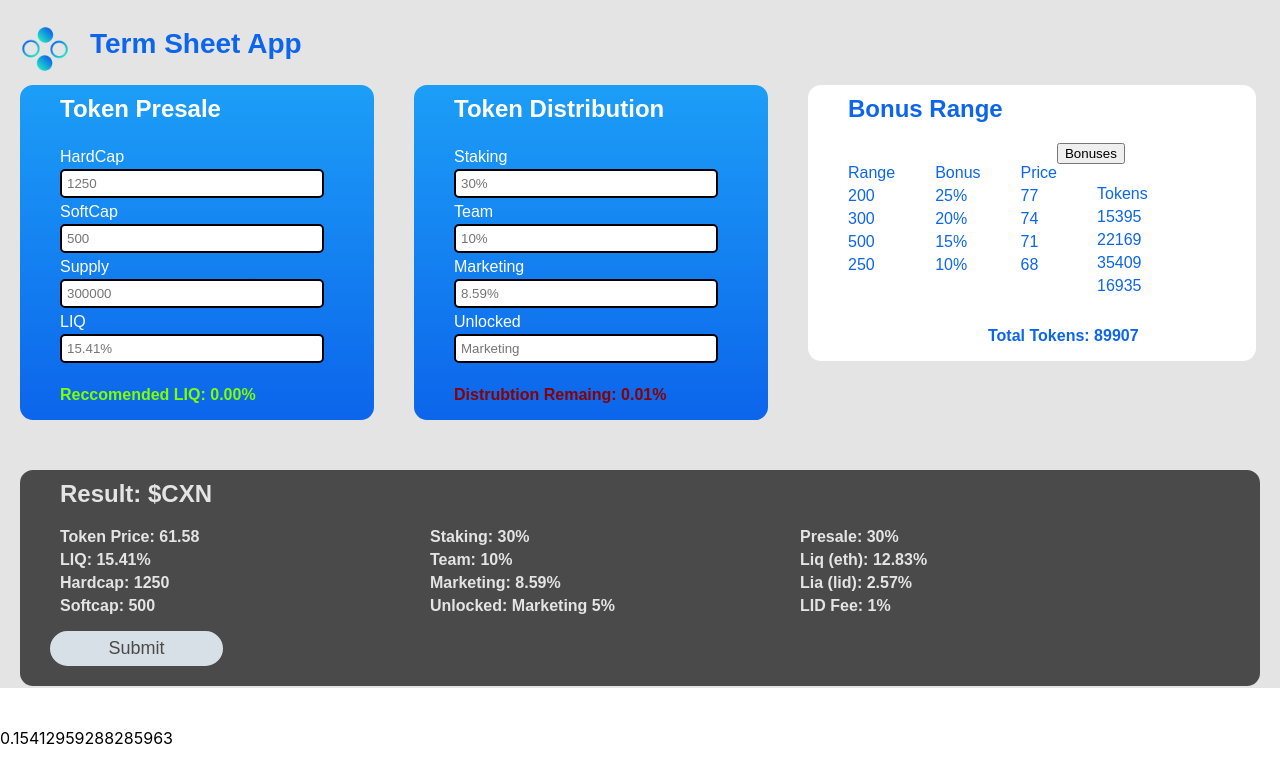
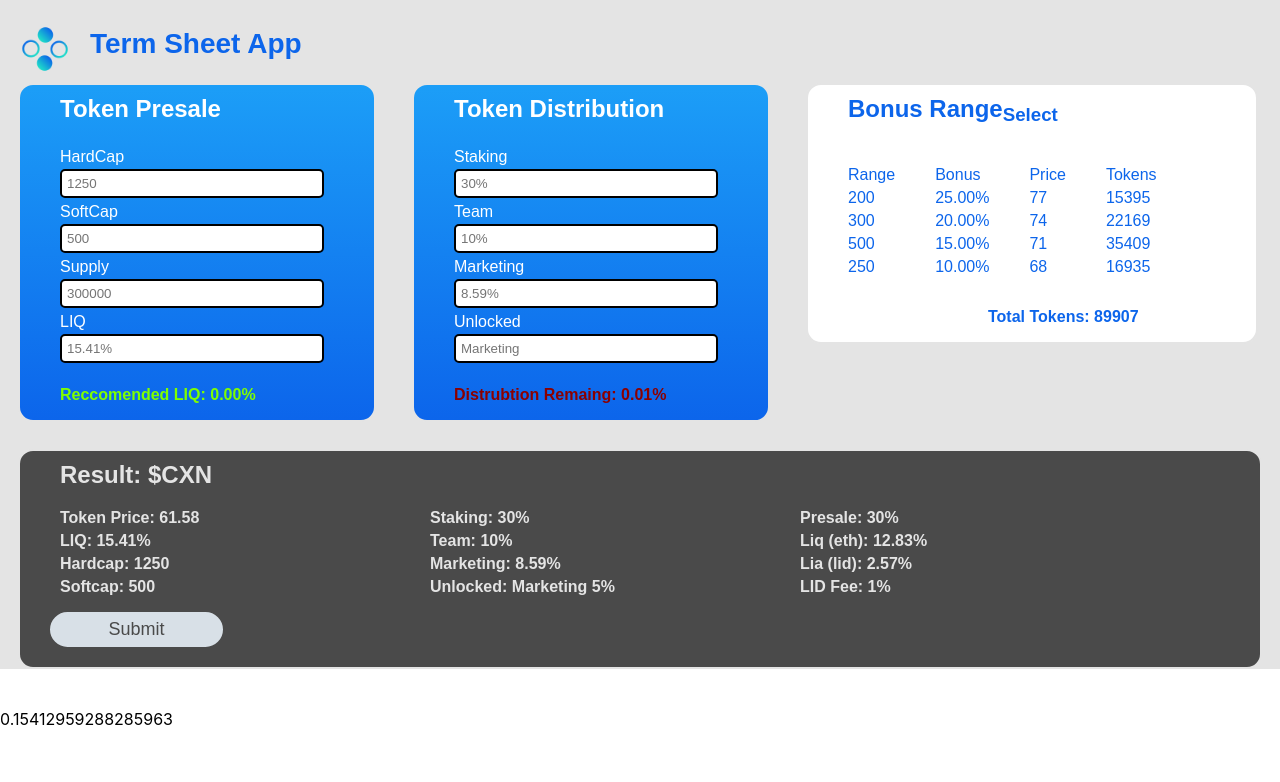
Before and after one commit to Klongrich/TermSheet_UI, a React (Create React App) app: page / in a window 1280 px wide. Shown: the top 782 px of the page. Built offline with nearby package versions, Linux system fonts and the light colour scheme.

Commit message:
bonusRange updating through JSON input

```diff
--- a/src/components/BonusRange.js
+++ b/src/components/BonusRange.js
@@ -1,31 +1,50 @@
 import React , {useEffect, useState} from 'react';
-import {bonusData} from '../config'
+import {BonusData} from '../config'
 
 import Modal from 'react-modal';
 
 const bonusOptions = [
     {
         id: "1",
-        type: "25% - 10%"
+        type: "25% - 10%",
+        info: [{
+                Percentage: 0.714,
+                Amount: 200.00
+            },
+            {
+                Percentage: 0.714,
+                Amount: 300.00
+            },
+            {
+                Percentage: 0.714,
+                Amount: 500.00
+            },
+            {
+                Percentage: 0.714,
+                Amount: 250.00
+            }]
     },
     {
         id: "2",
-        type: "35% - 5%"
+        type: "35% - 5%",
+        info: BonusData
     },
     {
         id: "3",
-        type: "30% - 10%"
+        type: "30% - 10%",
+        info: BonusData
     },
     {
         id: "4",
-        type: "10% - 1%"
+        type: "10% - 1%",
+        info: BonusData
     },
 ]
 
 const customStyles = {
   content : {
     top                   : '220px',
-    left                  : '70%',
+    left                  : '30%',
     right                 : 'auto',
     bottom                : 'auto',
     marginRight           : '-50%',
@@ -42,6 +61,7 @@ export default function BonusRange ({token_price}) {
     var subtitle;
 
     const [modalIsOpen , setIsOpen] = useState(false);
+    const [bonusData, setBonusData] = useState(BonusData);
 
     function openModal() {
       setIsOpen(true);
@@ -53,6 +73,10 @@ export default function BonusRange ({token_price}) {
 
     function closeModal(){
       setIsOpen(false);
+    }
+
+    function sayhey(){
+        console.log("hey");
     }
 
     function get_total_tokens(){
@@ -73,10 +97,10 @@ export default function BonusRange ({token_price}) {
             background-color: white;
             color: #0c65EB;
             width: 398px;">
-            <h2> Bonus Range </h2>
 
-            <button onClick={openModal}>Bonuses</button>
+            <h2 Style="float: left"> Bonus Range </h2>
 
+            <h3 Style="margin-left: 150px" onClick={openModal}> Select</h3>
 
             <Modal  isOpen={modalIsOpen}
                     onAfterOpen={afterOpenModal}
@@ -87,7 +111,7 @@ export default function BonusRange ({token_price}) {
                 <h2 ref={_subtitle => (subtitle = _subtitle)}> Select Bonus Strucuter </h2>
 
                 {bonusOptions.map(data =>
-                <p> {data.id} : ({data.type}) </p>
+                    <button onClick={() => setBonusData(data.info)}> {data.id} : ({data.type}) </button>
                 )}
                 <p>Create Own</p>
 
@@ -105,7 +129,7 @@ export default function BonusRange ({token_price}) {
         <ul Style="float: left">
             <li>Bonus</li>
             {bonusData.map(data =>
-                <li> {data.Percentage * 100}% </li>
+                <li> {(data.Percentage * 100).toFixed(2)}% </li>
             )}
         </ul>
 
--- a/src/config.js
+++ b/src/config.js
@@ -1,4 +1,4 @@
-export const bonusData = [
+export const BonusData = [
     {
         Percentage: 0.25,
         Amount: 200.00
--- a/src/utils/calculate_bonus.js
+++ b/src/utils/calculate_bonus.js
@@ -1,5 +1,5 @@
 import React , {useEffect, useState} from 'react';
-import {bonusData} from '../config'
+import {BonusData} from '../config'
 
 export function get_liq_percentage({token_supply, ETH_HardCap}) {
 
@@ -19,15 +19,15 @@ export function get_liq_percentage({token_supply, ETH_HardCap}) {
     var Result;
 
     totalAmount = 0;
-    {bonusData.map(data =>
+    {BonusData.map(data =>
         totalAmount += ((data.Percentage * data.Amount) + data.Amount)
     )}
 
-    ref = ((bonusData[0].Amount) + (bonusData[0].Percentage * bonusData[0].Amount)) / totalAmount;
+    ref = ((BonusData[0].Amount) + (BonusData[0].Percentage * BonusData[0].Amount)) / totalAmount;
     sampleAmount = presale_tokens  * ref;
 
-    bonusPrice = sampleAmount / bonusData[0].Amount;
-    targetPrice = bonusPrice / (1 + bonusData[0].Percentage);
+    bonusPrice = sampleAmount / BonusData[0].Amount;
+    targetPrice = bonusPrice / (1 + BonusData[0].Percentage);
 
     eth_liq = ((ETH_HardCap / 2) * targetPrice) / token_supply;
 
```
Lines whose indentation alone changed are shown as unchanged.
